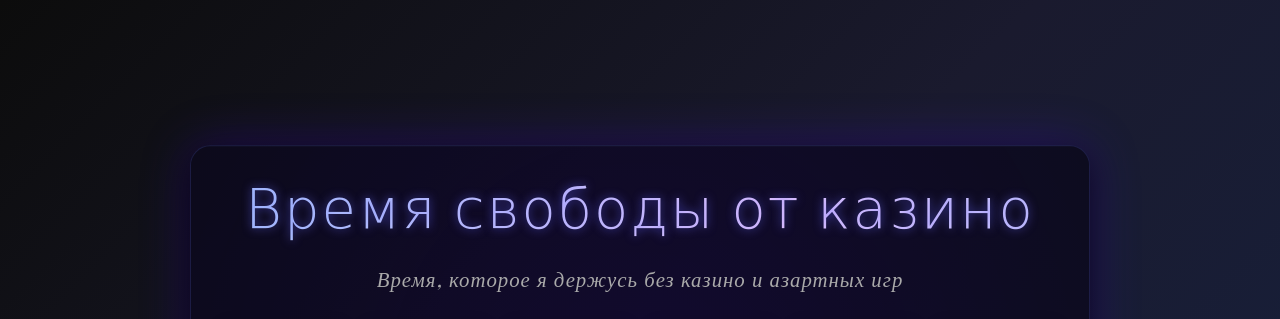
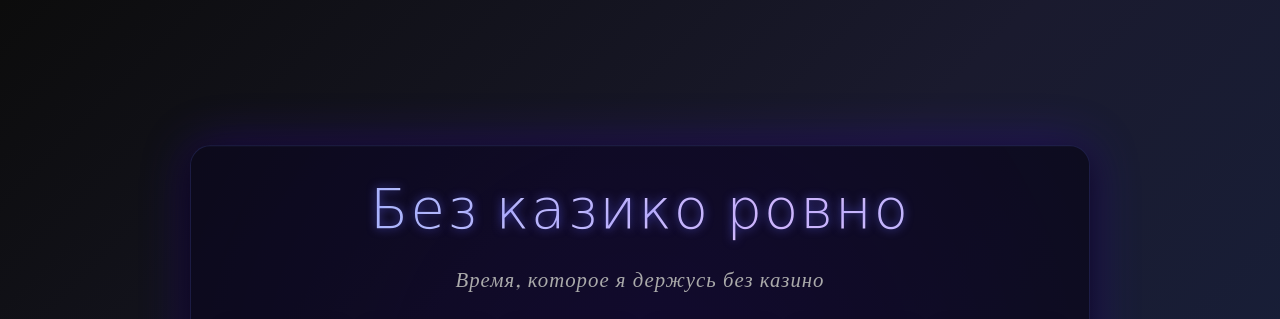
Before and after one commit to maksimfresko1337-stack/biofresko, a plain HTML site: page index.html in a window 1280 px wide. Shown: the top 319 px of the page. Drawn offline with nearby package versions, Linux system fonts and the light colour scheme; a web font is replaced by a local one.

Commit message:
index.html

```diff
--- a/index.html
+++ b/index.html
@@ -243,8 +243,8 @@
     <div class="cursor-follower"></div>
 
     <div class="container floating">
-        <h1>Время свободы от казино</h1>
-        <div class="subtitle">Время, которое я держусь без казино и азартных игр</div>
+        <h1>Без казико ровно</h1>
+        <div class="subtitle">Время, которое я держусь без казино</div>
 
         <div class="timer">
             <div class="time-unit">
```
